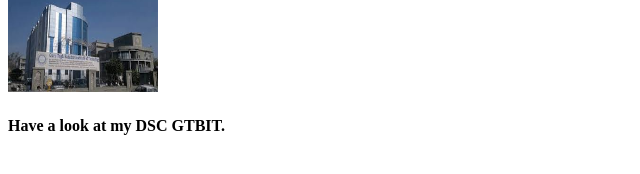
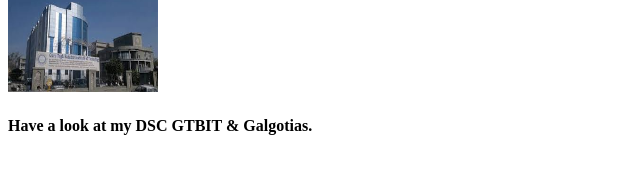
Before and after one commit to Asdivyansh/web-tutorial, a plain HTML site: page index.html in a window 1280 px wide. Shown: the part 310-484 px from the top of the page, without its empty margins (0-640 px from the left). Drawn offline with Linux system fonts and the light colour scheme.

Commit message:
Update index.html

```diff
--- a/index.html
+++ b/index.html
@@ -19,7 +19,7 @@
 
     <br><br><br>
 <img src="gtbit.jpg" alt="Smiley face" width="150" height="100">
-<h4>Have a look at my DSC GTBIT.</h4>
+<h4>Have a look at my DSC GTBIT & Galgotias.</h4>
 
 
 </body>
```
